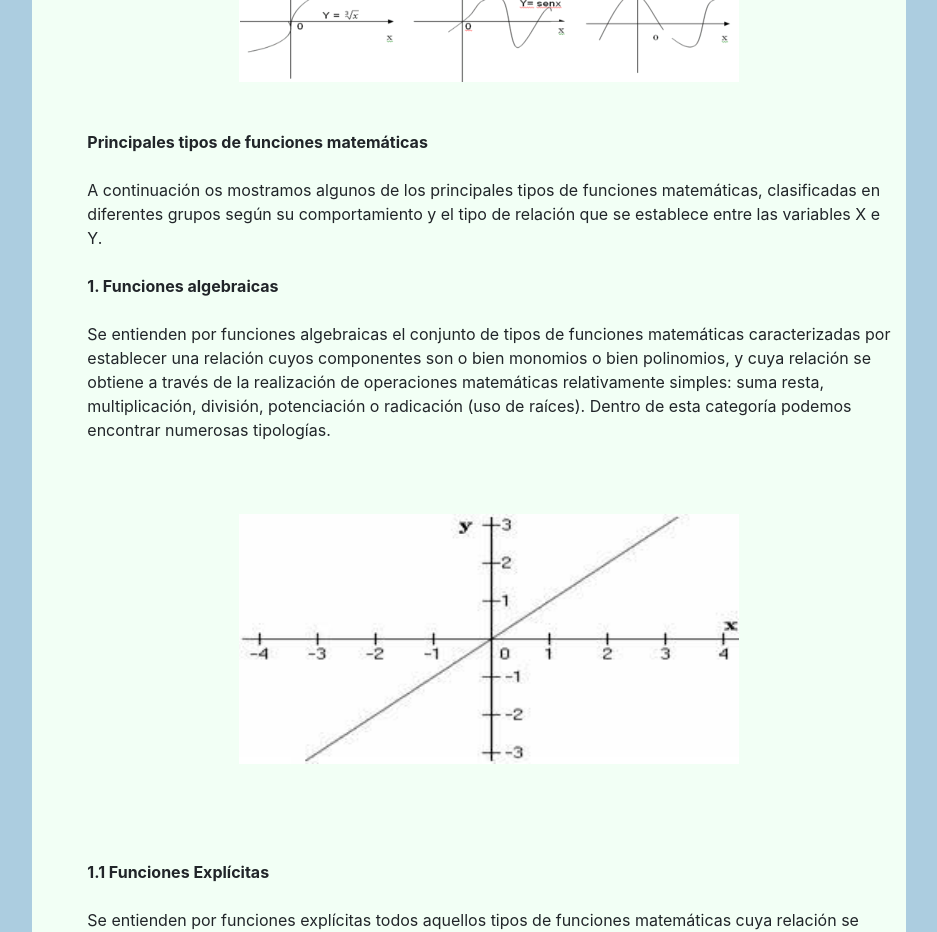
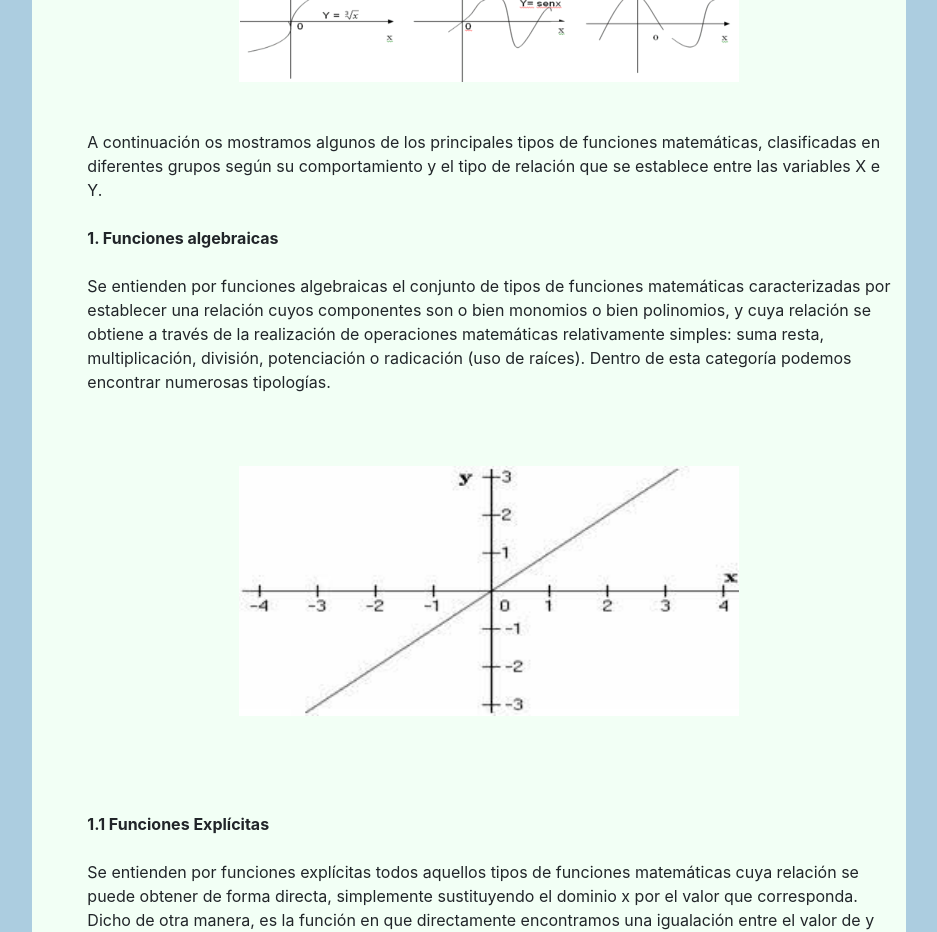
Before and after one commit to ispa16/Calculadora_derivadas, a plain HTML site: page calculo/funciones_teoria.html in a window 1280 px wide. Shown: the part 780-1712 px from the top of the page, without its empty margins (171-1108 px from the left). Drawn offline with nearby package versions, Linux system fonts and the light colour scheme.

Commit message:
Update funciones_teoria.html

```diff
--- a/calculo/funciones_teoria.html
+++ b/calculo/funciones_teoria.html
@@ -63,8 +63,8 @@
 					<center>
 						<img src="imagenes/fu.gif" width="500" height="250">
 					</center>
-					<br><br>
-					<b> Principales tipos de funciones matemáticas </b>
+
+
 					<br><br>
 					A continuación os mostramos algunos de los principales tipos de funciones matemáticas, clasificadas
 					en diferentes grupos según su comportamiento y el tipo de relación que se establece entre las
```
